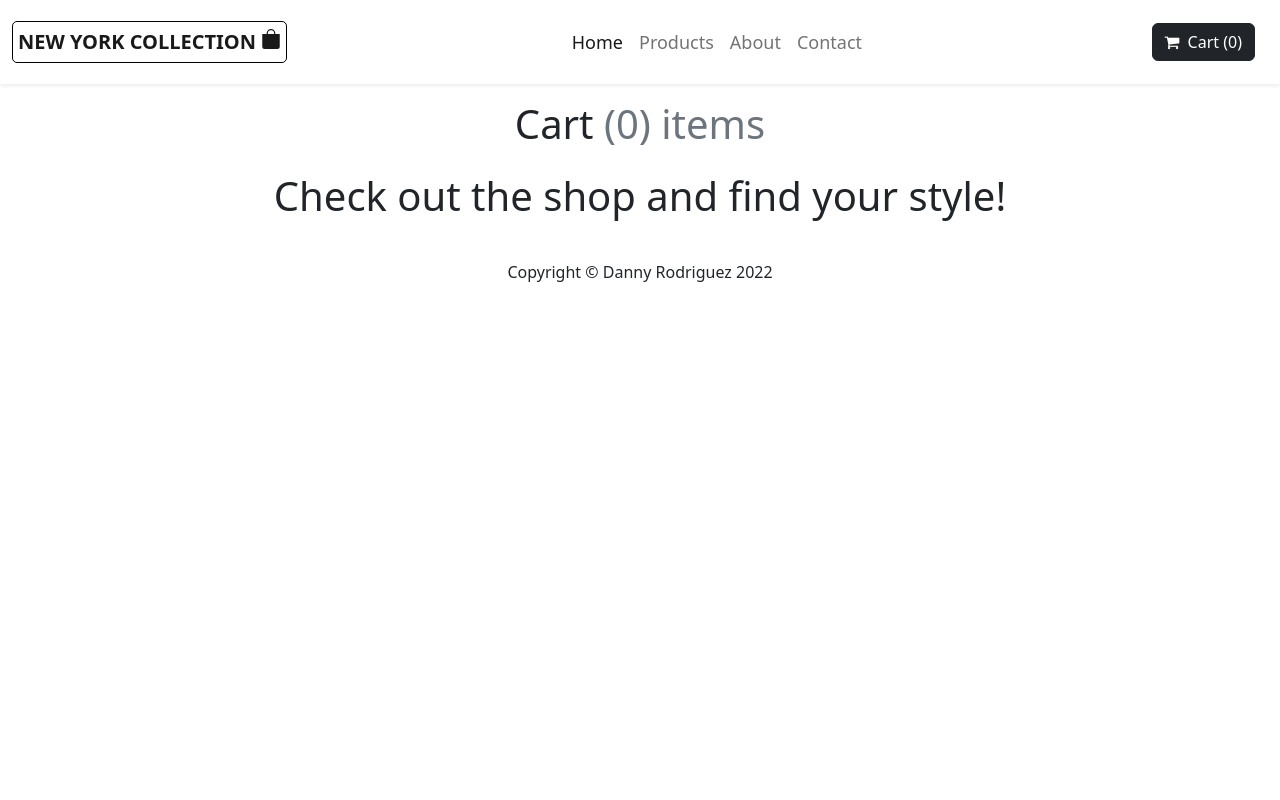
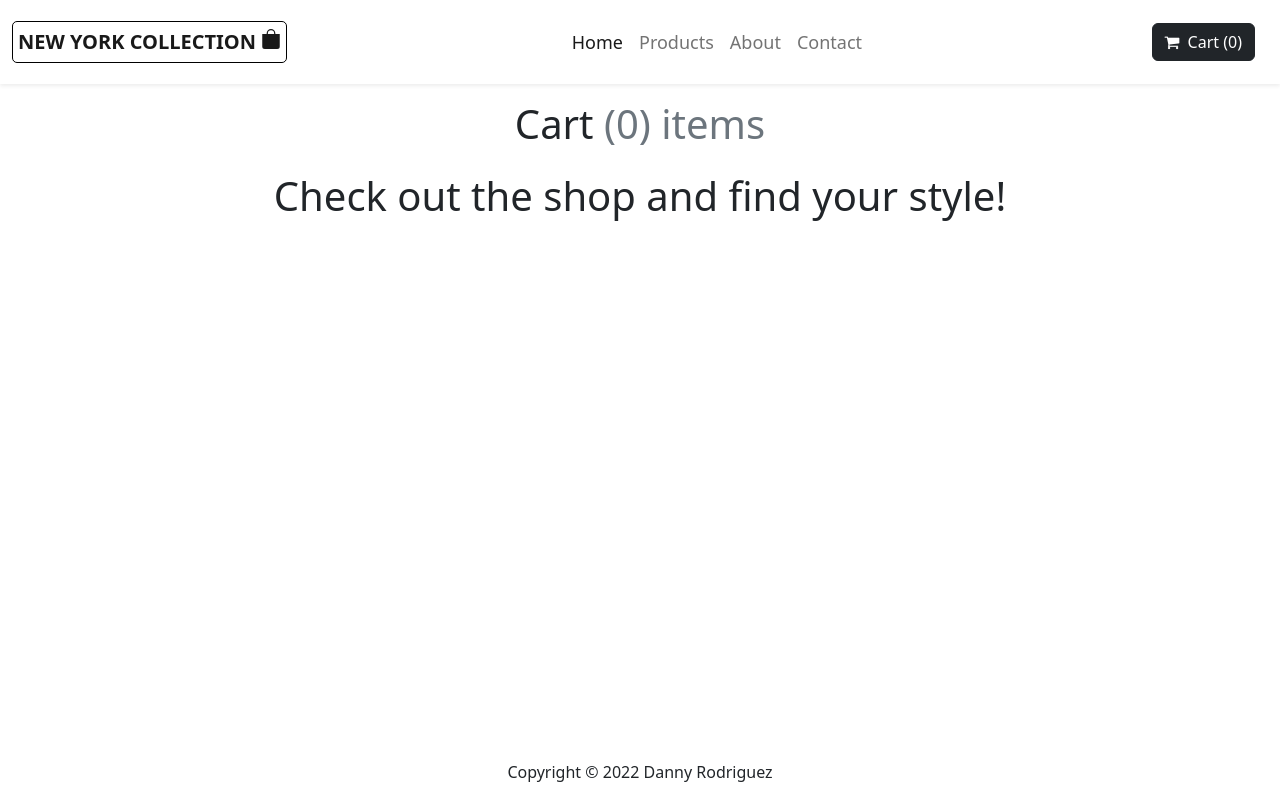
Before and after one commit to Danny-Rodriguez/NewYorkCollection, a React (Create React App) app in the folder client/: page /cart in a window 1280 px wide. Built offline with nearby package versions, Linux system fonts and the light colour scheme.

Commit message:
fixed footer spacing issue

```diff
--- a/client/src/App.css
+++ b/client/src/App.css
@@ -66,15 +66,12 @@ img[src="https://fakestoreapi.com/img/81Zt42ioCgL._AC_SX679_.jpg"]
 }
 
 .footer {
-  margin-top: 1rem;
-  /* margin-top: 20vh; */
+  flex-shrink: 0;
   padding: 1rem;
-  /* background-color: rgb(235, 195, 64); */
-  position: relative;
-  bottom: 0;
-  left: 0;
-  width: 100%;
+  text-align: center;
+  margin-top: auto;
 }
+
 
 .aboutSocial {
   display: flex;
@@ -120,6 +117,17 @@ img[src="https://fakestoreapi.com/img/81Zt42ioCgL._AC_SX679_.jpg"]
   white-space: nowrap;
   text-overflow: ellipsis;
   overflow: hidden;
+}
+
+/* Layout */
+#root {
+  display: flex;
+  flex-direction: column;
+  min-height: 100vh;
+}
+
+.main-content {
+  flex: 1 0 auto;
 }
 
 @media (max-width: 820px) {
--- a/client/src/App.js
+++ b/client/src/App.js
@@ -63,6 +63,7 @@ function App() {
   return (
     <>
       <Navbar cart={cart} getCartTotal={getCartTotal} />
+      <main className="main-content">
         <Routes>
           <Route path="/" element={<Home />} />
           <Route path="/products" element={<Products />} />
@@ -73,6 +74,7 @@ function App() {
           <Route path="about" element={<About />} />
           <Route path="contact" element={<Contact />} />
         </Routes>
+      </main>
       <Footer />
     </>
   );
--- a/client/src/components/Cart.jsx
+++ b/client/src/components/Cart.jsx
@@ -6,24 +6,27 @@ function Cart({ cart, addToCart, removeFromCart, clearCart, removeOneFromCart, g
   // console.log(cart)
 
   const checkout = async () => {
-    // await fetch("http://localhost:4000/checkout", {
-    // await fetch(document.location.origin + "/checkout", {
-    await fetch("https://newyorkcollection.shop/checkout", {
-      method: "POST",
-      headers: {
-        "Content-Type": "application/json"
-      },
-      // body: JSON.stringify({ items: cart.items })
-      body: JSON.stringify({ items: cart })
-    })
-      .then(response => {
-        return response.json();
-      })
-      .then(response => {
-        if (response.url) {
-          window.location.assign(response.url); //forwarding user to stripe
-        }
+    try {
+      const response = await fetch("http://localhost:3000/checkout", {
+        method: "POST",
+        headers: {
+          "Content-Type": "application/json"
+        },
+        body: JSON.stringify({ items: cart })
       });
+
+      if (!response.ok) {
+        throw new Error(`HTTP error! status: ${response.status}`);
+      }
+
+      const data = await response.json();
+      if (data.url) {
+        window.location.assign(data.url); // forwarding user to stripe
+      }
+    } catch (error) {
+      console.error("Checkout error:", error);
+      alert("There was an error processing your checkout. Please try again.");
+    }
   };
 
   const getTotalSum = () => {
--- a/client/src/components/Footer.jsx
+++ b/client/src/components/Footer.jsx
@@ -1,9 +1,8 @@
 import React from "react"
+// import styles from './Footer.module.css'
 
 function Footer() {
-  return <p className="footer text-center">Copyright &copy; Danny Rodriguez {new Date().getFullYear()} </p>
+  return <footer className="footer">Copyright &copy; {new Date().getFullYear()} Danny Rodriguez</footer>
 }
 
 export default Footer
-
-// mt-4
```
Lines whose indentation alone changed are shown as unchanged.
